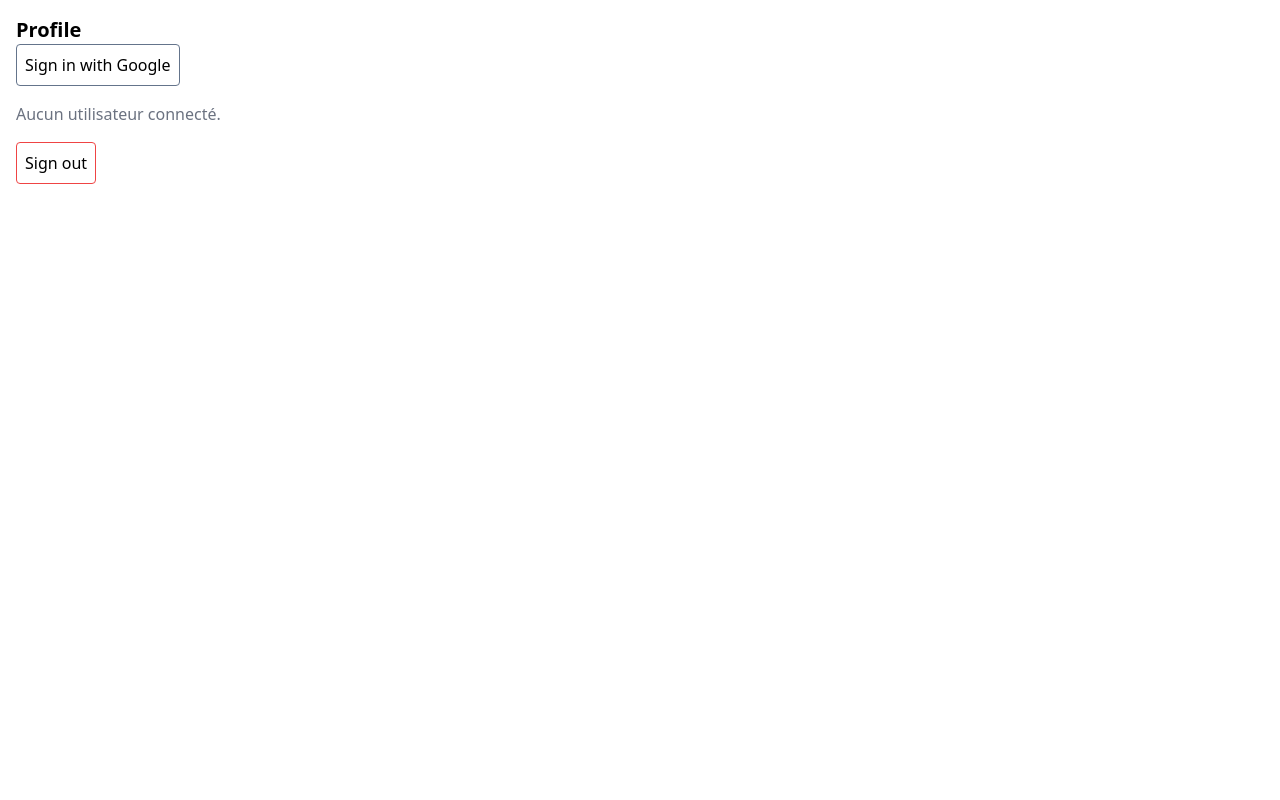
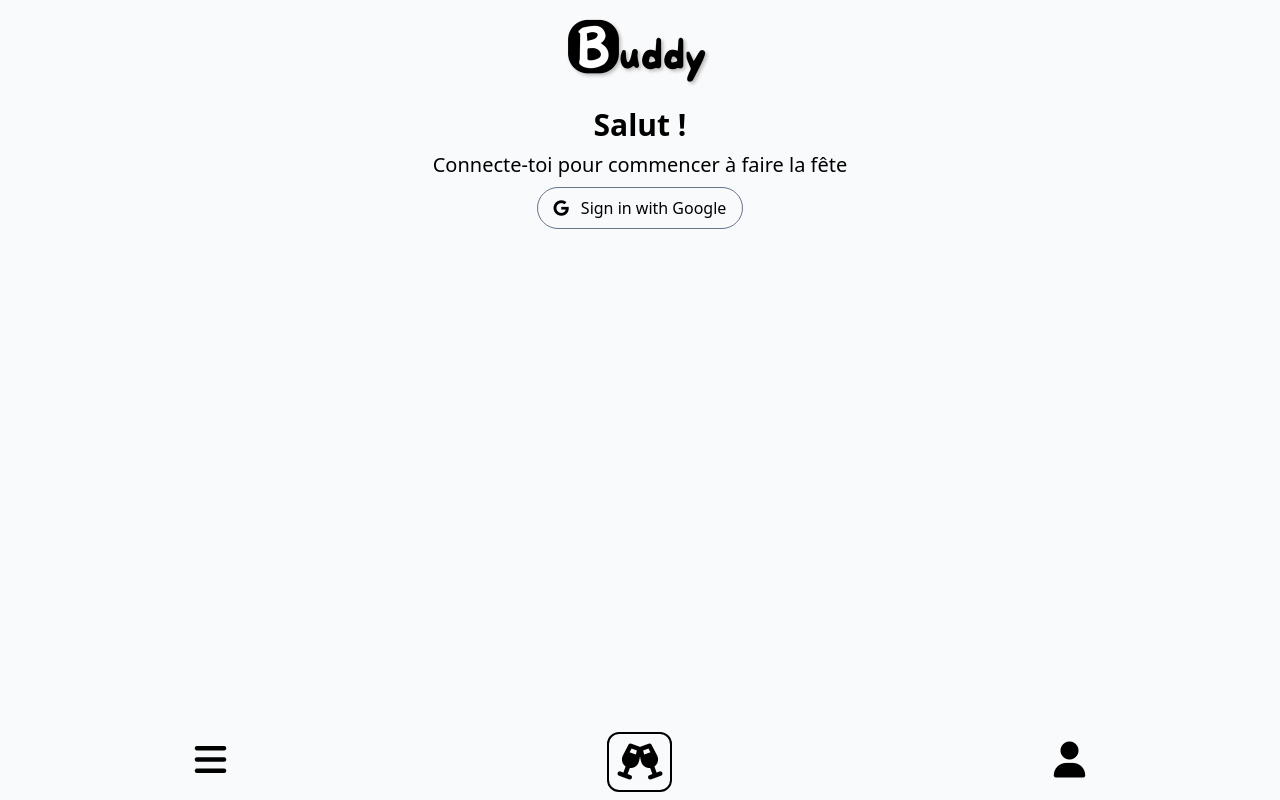
Before and after one commit to u-d3veloper/buddy, a React (Create React App) app: page /profile in a window 1280 px wide. Built offline with nearby package versions, Linux system fonts and the light colour scheme.

Commit message:
connexion system, local storage persistance, binding with database and info recup ok

```diff
--- /dev/null
+++ b/src/components/Banner.jsx
@@ -0,0 +1,9 @@
+import React from 'react'
+
+export default function Banner() {
+  return (
+    <div className="container flex justify-center">
+        <img src="assets/images/logo_full_black.png" alt="Logo" className='mt-4'/>
+    </div>
+  )
+}
--- /dev/null
+++ b/src/components/Navbar.jsx
@@ -0,0 +1,23 @@
+import React from 'react'
+
+export default function Navbar() {
+  return (
+    <div className="container flex justify-around fixed bottom-0 align-center">
+        <a href="/">
+          <div className="m-2 p-2">
+            <i className="text-4xl fa-solid fa-bars"></i>
+          </div>
+        </a>
+        <a href="/event">
+          <div className="m-2 p-2 border-2 border-black rounded-xl">
+            <i className="text-4xl fa-solid fa-champagne-glasses"></i>
+          </div>
+        </a>
+        <a href="/profile">
+          <div className="m-2 p-2">
+            <i className="text-4xl fa-solid fa-user"></i>
+          </div>
+        </a>
+    </div>
+  )
+}
--- /dev/null
+++ b/src/components/UserInfo.jsx
@@ -0,0 +1,24 @@
+import React from 'react';
+import ListOptions from './userOptions/ListOptions';
+
+export default function UserInfo({ user }) {
+    return (
+        <div className="mt-4">
+            {/* Image utilisateur */}
+            <img
+                src={user.photoURL}
+                alt="User Avatar"
+                className="rounded-full mt-2 mx-auto"
+                style={{ width: '180px' }}
+            />
+
+            {/* Message de bienvenue */}
+            <h2 className="text-2xl font-semibold text-center my-4">
+                Bienvenue, <span className="text-blue-700">{user.displayName.split(" ")[0]}</span>
+            </h2>
+            <p className="text-center text-gray-600 text-xl">Prêt à faire la fête ?</p>
+            {/* Liste d'options */}
+            <ListOptions user={user} />
+        </div>
+    );
+}
--- /dev/null
+++ b/src/components/userOptions/ListOptions.jsx
@@ -0,0 +1,11 @@
+import React from 'react'
+import Option from './Option'
+
+export default function ListOptions({ user }) {
+    return (
+        <div className="list-options">
+            <Option title="Mes informations" icon="fa-solid fa-user" infos={user} />
+            {user.admin && <Option title="Mode administrateur" icon="fa-solid fa-pen-to-square" color="gray-200"/>}
+        </div>
+    )
+}
--- /dev/null
+++ b/src/components/userOptions/Option.jsx
@@ -0,0 +1,21 @@
+export default function Option({ title, icon, infos , color}) {
+    return (
+        <div className={"option border border-neutral-900 px-4 py-2 rounded-2xl my-4 bg-" + color}>
+            {/* Icône */}
+            <i className={icon +  " mr-4 text-lg"}></i>
+
+            {/* Titre */}
+            <span className="title text-lg">{title}</span>
+
+            <div className="infos ">
+                {/* Infos supplémentaires */}
+                {infos && (
+                    <span className="infos">
+                        {infos.name && <span>{infos.name}</span>}
+                        {infos.email && <span>{infos.email}</span>}
+                    </span>
+                )}
+            </div>
+        </div>
+    );
+}
--- /dev/null
+++ b/src/services/firebaseAuth.js
@@ -0,0 +1,84 @@
+import { GoogleAuthProvider, getAuth, signInWithPopup, signOut } from 'firebase/auth';
+import { getFirestore, doc, getDoc, setDoc } from 'firebase/firestore';
+
+const db = getFirestore(); // Initialisation Firestore
+
+// Fonction pour se connecter avec Google
+export const signInWithGoogle = async () => {
+    const auth = getAuth();
+    const provider = new GoogleAuthProvider();
+    provider.addScope('https://www.googleapis.com/auth/contacts.readonly');
+    provider.setCustomParameters({ login_hint: 'prenom.nom@ensc.fr' });
+
+    try {
+        // Authentification Google
+        const result = await signInWithPopup(auth, provider);
+        const { user } = result;
+
+        // Récupération des informations utilisateur
+        const userData = {
+            uid: user.uid,
+            firstName: user.displayName.split(' ')[0],
+            lastName: user.displayName.split(' ')[1] || '',
+            email: user.email,
+            tel: user.phoneNumber || '',
+            photoURL: user.photoURL,
+            admin: false, // Valeur par défaut
+            bda: false,
+            bde: false,
+            bds: false,
+            fidelityPoints: 0,
+            junior: false,
+            vss: false,
+        };
+
+        // Référence de l'utilisateur dans Firestore
+        const userRef = doc(db, 'users', user.uid);
+
+        // Vérification si l'utilisateur existe déjà
+        const userSnapshot = await getDoc(userRef);
+
+        if (!userSnapshot.exists()) {
+            // Si l'utilisateur n'existe pas, l'ajouter
+            await setDoc(userRef, userData);
+            console.log('Utilisateur ajouté à la base de données :', userData);
+        } else {
+            console.log('Utilisateur déjà présent dans la base de données');
+        }
+
+        // Stocker les informations essentielles dans le localStorage
+        localStorage.setItem('user', JSON.stringify({
+            uid: user.uid,
+            displayName: user.displayName,
+            email: user.email,
+            photoURL: user.photoURL,
+            admin: userSnapshot.exists() ? userSnapshot.data().admin : false,
+        }));
+
+        console.log('Utilisateur connecté et stocké dans le localStorage');
+    } catch (error) {
+        console.error('Erreur lors de la connexion avec Google :', error.message);
+        throw new Error(error.message);
+    }
+};
+
+// Fonction pour vérifier si un utilisateur est connecté
+export const getCurrentUser = () => {
+    const user = localStorage.getItem('user');
+    return user ? JSON.parse(user) : null; // Retourne null si aucune donnée n'est stockée
+};
+
+// Fonction pour se déconnecter
+export const signOutUser = async () => {
+    const auth = getAuth();
+    try {
+        await signOut(auth);
+
+        // Supprimer les données utilisateur du localStorage
+        localStorage.removeItem('user');
+        console.log('Utilisateur déconnecté et localStorage nettoyé');
+    } catch (error) {
+        console.error('Erreur lors de la déconnexion :', error.message);
+        throw new Error(error.message);
+    }
+};
--- a/src/views/Profile.js
+++ b/src/views/Profile.js
@@ -1,83 +1,85 @@
-import React, { useState } from 'react';
-import { GoogleAuthProvider, getAuth, signInWithPopup } from 'firebase/auth';
-import { signOut } from 'firebase/auth';
-
+import React, { useState, useEffect } from 'react';
+import Banner from '../components/Banner';
+import UserInfo from '../components/UserInfo';
+import { signInWithGoogle, signOutUser } from '../services/firebaseAuth';
+import Navbar from '../components/Navbar';
 export default function Profile() {
-  const [user, setUser] = useState(null); // État utilisateur
+  const [user, setUser] = useState(null); // État pour stocker l'utilisateur
   const [error, setError] = useState(null); // État pour gérer les erreurs
 
+  // Charger l'utilisateur depuis le localStorage uniquement au montage du composant
+  useEffect(() => {
+    console.log(localStorage.getItem('user'));
+    const storedUser = localStorage.getItem('user');
+    if (storedUser) {
+      try {
+        setUser(JSON.parse(storedUser)); // Valider et définir l'utilisateur si trouvé
+      } catch (err) {
+        console.error('Erreur lors du parsing de localStorage :', err.message);
+        localStorage.removeItem('user'); // Nettoyer les données corrompues
+      }
+    }
+  }, [user]);
+
   const handleSignIn = async () => {
-    const auth = getAuth();
-    const provider = new GoogleAuthProvider();
-
-    // Ajouter des paramètres personnalisés si nécessaire
-    provider.addScope('https://www.googleapis.com/auth/contacts.readonly');
-    provider.setCustomParameters({
-      login_hint: 'prenom.nom@ensc.fr',
-    });
-
     try {
-      const result = await signInWithPopup(auth, provider);
-      const user = result.user;
-      console.log('Utilisateur connecté:', user);
-
-      // Mettre à jour l'état utilisateur
-      setUser({
-        displayName: user.displayName,
-        email: user.email,
-        photoURL: user.photoURL,
-      });
+      const userInfo = await signInWithGoogle(); // Se connecter via Google
+      setUser(userInfo); // Mettre à jour l'utilisateur
+      setError(null); // Réinitialiser les erreurs
     } catch (err) {
-      console.error('Erreur lors de la connexion:', err.message);
-      setError(err.message); // Stocker le message d'erreur pour l'afficher
+      console.error('Erreur lors de la connexion :', err.message);
+      setError(err.message); // Définir l'erreur
     }
   };
 
   const handleSignOut = async () => {
-    const auth = getAuth();
     try {
-      await signOut(auth);
-      setUser(null); // Réinitialiser l'état utilisateur
-      console.log('Utilisateur déconnecté');
+      await signOutUser(); // Se déconnecter
+      setUser(null); // Réinitialiser l'utilisateur
+      localStorage.removeItem('user'); // Supprimer du localStorage
+      setError(null); // Réinitialiser les erreurs
     } catch (err) {
-      console.error('Erreur lors de la déconnexion:', err.message);
+      console.error('Erreur lors de la déconnexion :', err.message);
+      setError(err.message); // Définir l'erreur
     }
   };
 
   return (
-    <div className="p-4">
-      <h1 className="text-xl font-bold">Profile</h1>
-      <button
-        className="border border-slate-500 rounded p-2 hover:bg-slate-200"
-        onClick={handleSignIn}
-      >
-        Sign in with Google
-      </button>
+    <div className="bg-gray-50 h-screen">
+      <Banner />
+      <div className="p-4">
+        {user ? ( // Si un utilisateur est connecté, afficher ses informations
+          <>
+            <UserInfo user={user} />
+            <div className="flex justify-center">
+              <button
+                className="border border-red-500 rounded-3xl px-3 py-2 mt-4 bg-red-500 text-white hover:bg-red-600"
+                onClick={handleSignOut}
+              >
+                Sign out
+              </button>
+            </div>
+          </>
+        ) : ( // Sinon, inviter l'utilisateur à se connecter
+          <>
+            <h1 className="text-3xl font-bold text-center">Salut !</h1>
+            <h2 className="text-xl text-center px-2 my-2">
+              Connecte-toi pour commencer à faire la fête
+            </h2>
+            <div className="flex justify-center">
+              <button
+                className="border border-slate-500 rounded-3xl px-4 py-2 hover:bg-slate-200"
+                onClick={handleSignIn}
+              >
+                <i className="fa-brands fa-google mr-3"></i>Sign in with Google
+              </button>
+            </div>
+          </>
+        )}
 
-      {user ? (
-        <div className="mt-4">
-          <h2 className="text-lg font-semibold">Bienvenue, {user.displayName}!</h2>
-          <p>Email : {user.email}</p>
-          <img
-            src={user.photoURL}
-            alt="User Avatar"
-            className="rounded-full mt-2"
-            style={{ width: '50px', height: '50px' }}
-          />
-        </div>
-      ) : (
-        <p className="text-gray-500 mt-4">Aucun utilisateur connecté.</p>
-      )}
-
-      {error && (
-        <p className="text-red-500 mt-4">Erreur : {error}</p>
-      )}
-      <button
-        className="border border-red-500 rounded p-2 mt-4 hover:bg-red-200"
-        onClick={handleSignOut}
-      >
-        Sign out
-      </button>
+        {error && <p className="text-red-500 mt-4">Erreur : {error}</p>} {/* Affichage des erreurs */}
+      </div>
+      <Navbar />
     </div>
   );
 }
```
Also changed, not shown: src/views/Home.js (+4 -21 lines).
